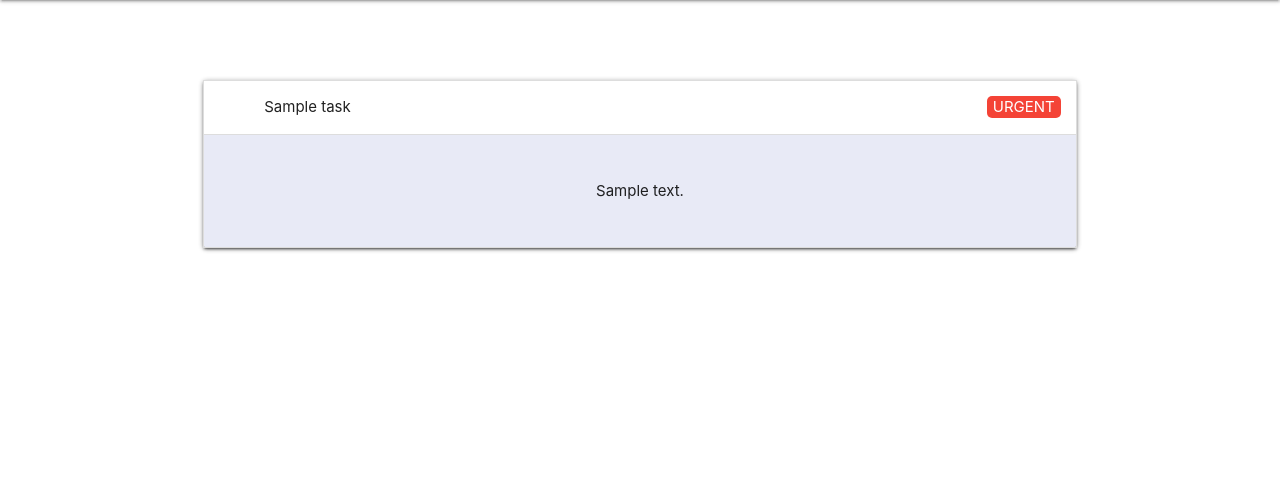
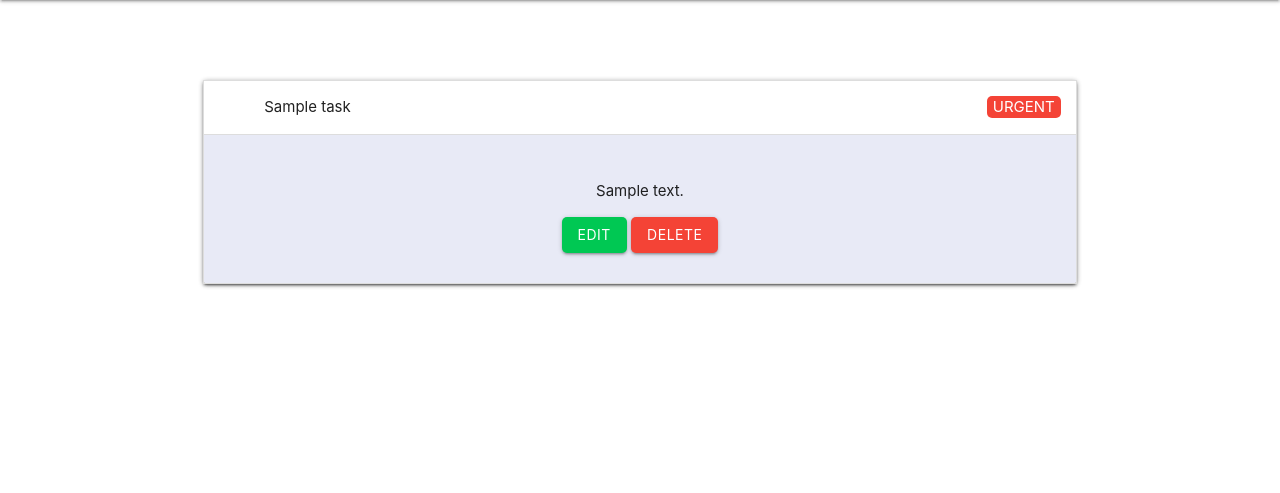
Before and after one commit to emidiovaleretto/flask-sqlalchemy-task-manager, a Flask app: page / in a window 1280 px wide, after a click that opens the changed part. Shown: the part 64-557 px from the top of the page. Run offline with Flask 2, Linux system fonts and the light colour scheme; tables that the repository leaves empty hold one stand-in row (values such as "Sample post").

Commit message:
Add buttons 'edit' and 'delete' for each task.

```diff
--- a/taskmanager/templates/base.html
+++ b/taskmanager/templates/base.html
@@ -55,6 +55,8 @@
                                 {% endif %}
                             <div class="collapsible-body">
                                 <p>{{ task.task_description }}</p>
+                                <a href="{{ url_for('edit_task', task_id=task.id) }}" class="btn green accent-4">Edit</a>
+                                <a href="#" class="waves-effect waves-light btn red modal-trigger">Delete</a>
                             </div>
                         </li>
                         {% endfor %}
```
